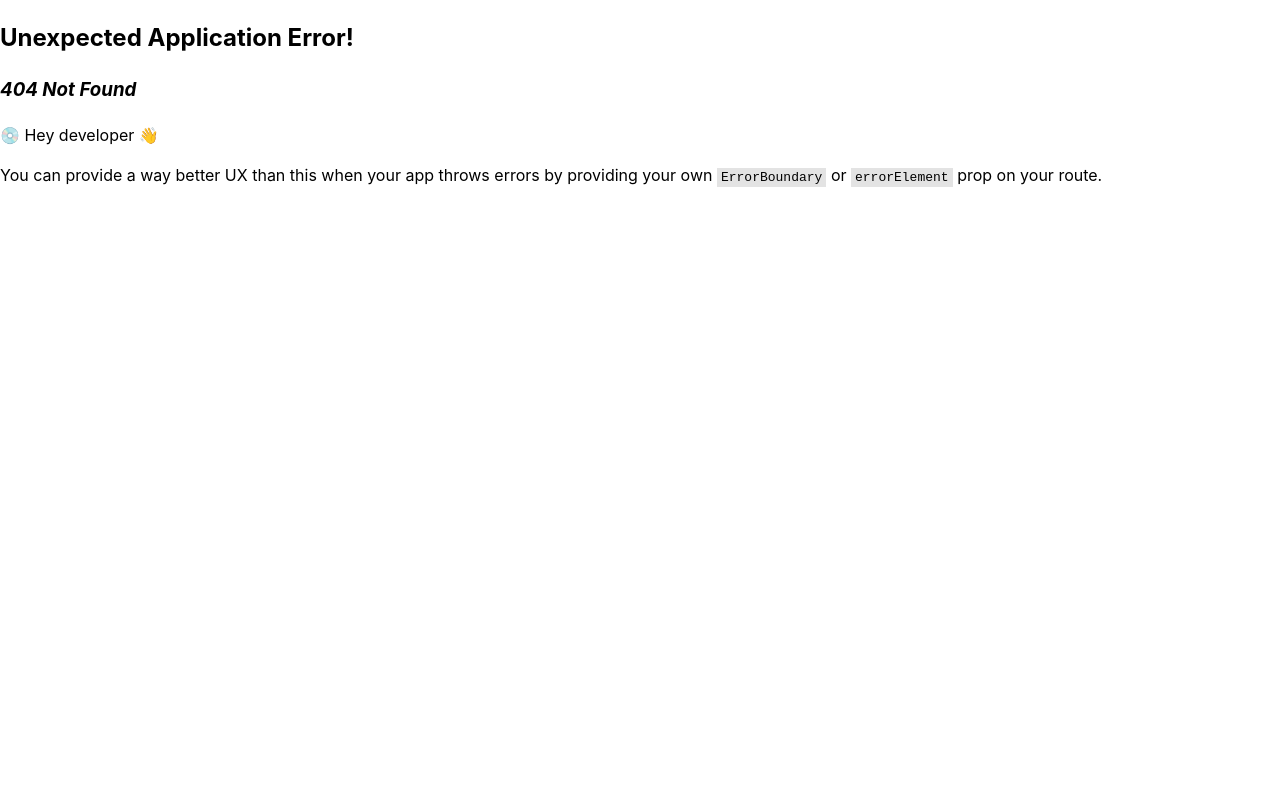
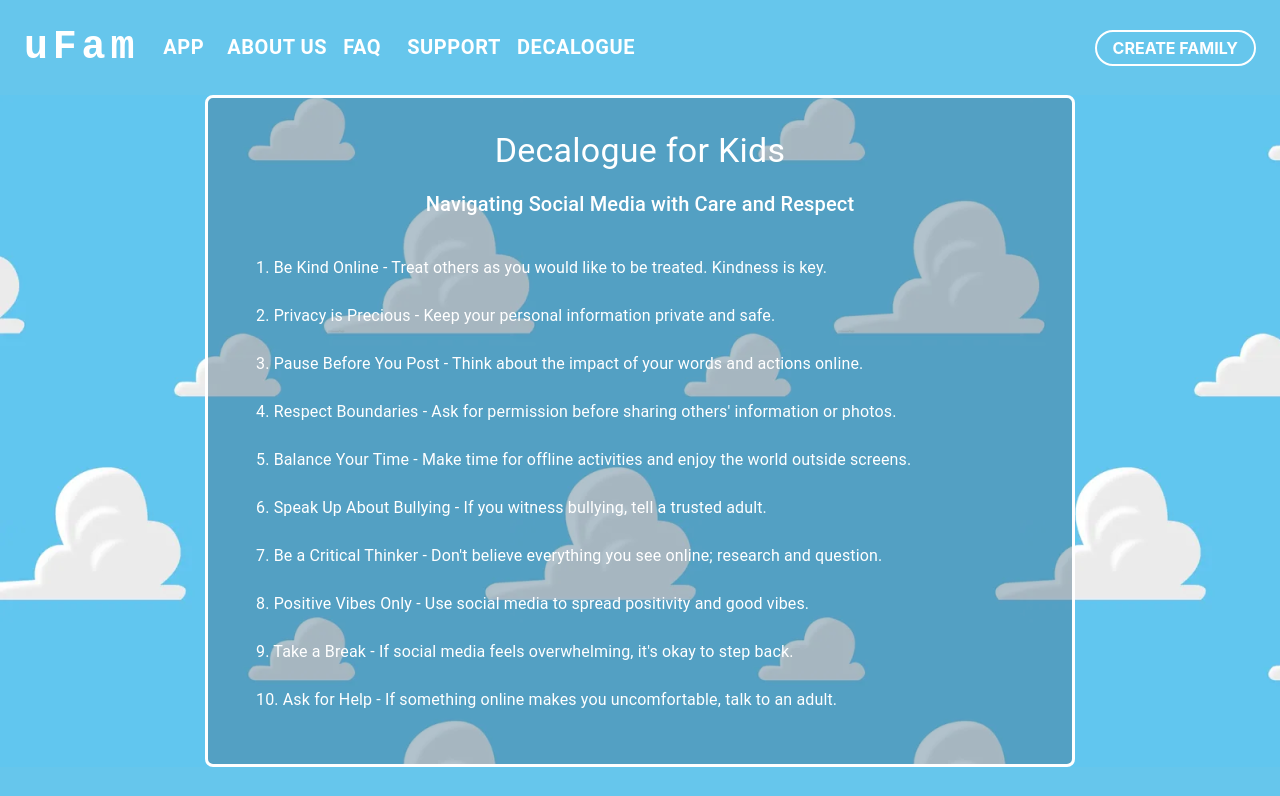
Before and after one commit to Famblablap/uFam_front, a React (Vite) app: page /decalogue in a window 1280 px wide. Before the commit this address had no page. Shown: the top 796 px of the page. Built offline with nearby package versions, Linux system fonts and the light colour scheme.

Commit message:
decalogue done

```diff
--- a/src/Components/Header/Header.jsx
+++ b/src/Components/Header/Header.jsx
@@ -17,6 +17,7 @@ const pages = [
   { title: "ABOUT US", path: "/aboutus" },
   { title: "FAQ", path: "/faq" },
   { title: "SUPPORT", path: "/support" },
+  { title: "DECALOGUE", path: "/decalogue" },
 ];
 
 function Header() {
--- /dev/null
+++ b/src/Pages/LandingPage/Decalogue.jsx
@@ -0,0 +1,59 @@
+import { Box, Typography, List, ListItem, ListItemText } from "@mui/material";
+
+function Decalogue() {
+  return (
+    <Box
+      sx={{
+        padding: "2rem",
+        maxWidth: "800px",
+        margin: "0 auto",
+        textAlign: "center",
+        bgcolor: "rgba(64, 103, 129, 0.40)",
+        color: "white",
+        borderRadius: 2,
+        border: "3px solid white",
+      }}
+    >
+      <Typography variant="h4" component="h1" gutterBottom>
+        Decalogue for Kids
+      </Typography>
+      <Typography variant="h6" sx={{ mt: 2, mb: 2 }}>
+        Navigating Social Media with Care and Respect
+      </Typography>
+      <List>
+        <ListItem>
+          <ListItemText primary="1. Be Kind Online - Treat others as you would like to be treated. Kindness is key." />
+        </ListItem>
+        <ListItem>
+          <ListItemText primary="2. Privacy is Precious - Keep your personal information private and safe." />
+        </ListItem>
+        <ListItem>
+          <ListItemText primary="3. Pause Before You Post - Think about the impact of your words and actions online." />
+        </ListItem>
+        <ListItem>
+          <ListItemText primary="4. Respect Boundaries - Ask for permission before sharing others' information or photos." />
+        </ListItem>
+        <ListItem>
+          <ListItemText primary="5. Balance Your Time - Make time for offline activities and enjoy the world outside screens." />
+        </ListItem>
+        <ListItem>
+          <ListItemText primary="6. Speak Up About Bullying - If you witness bullying, tell a trusted adult." />
+        </ListItem>
+        <ListItem>
+          <ListItemText primary="7. Be a Critical Thinker - Don't believe everything you see online; research and question." />
+        </ListItem>
+        <ListItem>
+          <ListItemText primary="8. Positive Vibes Only - Use social media to spread positivity and good vibes." />
+        </ListItem>
+        <ListItem>
+          <ListItemText primary="9. Take a Break - If social media feels overwhelming, it's okay to step back." />
+        </ListItem>
+        <ListItem>
+          <ListItemText primary="10. Ask for Help - If something online makes you uncomfortable, talk to an adult." />
+        </ListItem>
+      </List>
+    </Box>
+  )
+}
+
+export default Decalogue;
--- a/src/Pages/LandingPage/Home.jsx
+++ b/src/Pages/LandingPage/Home.jsx
@@ -17,18 +17,18 @@ function Home() {
   const cards = [
     {
       id: 1,
-      heading: "Create Family",
-      text: "Sign up in our app, choose 'Create Family Account,' invite members, and enjoy a private shared space.",
+      heading: "Protect",
+      text: "Discover essential strategies to safeguard your family’s personal information on the internet, ensuring privacy and security in the digital realm.",
     },
     {
       id: 2,
-      heading: "How to post",
-      text: "Tap '+', select 'Upload' and share. It's quick, private, and secure.",
+      heading: "Balance",
+      text: "Explore effective ways to balance screen time with quality family moments, ensuring a healthy digital lifestyle for you and your loved ones.",
     },
     {
       id: 3,
-      heading: "Decalogue",
-      text: "Check our 'Decalogue' for family-friendly social media use.",
+      heading: "Footprints",
+      text: "An insightful piece on educating children about the concept of digital footprints, emphasizing the long-term impact of their online activities.",
     },
   ];
 
@@ -80,10 +80,16 @@ function Home() {
                 textAlign: "left",
               }}
             >
-              <h2>Welcome to uFam!</h2>
+              <h2>Welcome to uFam! 🏡✨</h2>
               <p>
-                Create lovely moments with your family <br></br>and help your
-                little ones to properly use social media.
+                Join us in creating treasured moments and <br></br>nurturing
+                digital wellness for every family member.
+                <br />
+                <br>
+                </br>With uFam,
+                you can celebrate life's milestones, <br />big and small, on
+                a platform that values privacy,<br /> togetherness, and positive
+                online experiences.
               </p>
               <IconButton
                 component={NavLink}
@@ -165,12 +171,19 @@ function Home() {
               zIndex: 2,
             }}
           >
-            <Typography variant="h5" component="h3" gutterBottom fontWeight={"bold"}>
+            <Typography
+              variant="h5"
+              component="h3"
+              gutterBottom
+              fontWeight={"bold"}
+            >
               This is uFam!
             </Typography>
             <Typography variant="body1">
-              Create lovely moments with your family and help your little ones
-              to properly use social media.
+              Empower your little ones with the tools to flourish in the online
+              world, embracing technology with wisdom and joy 🌐👨‍👩‍👧‍👦 <br /> <br />Start your
+              family's adventure today and craft a legacy of happy and healthy
+              digital memories. 💌🚀
             </Typography>
           </Box>
         </Box>
--- a/src/Routes/index.jsx
+++ b/src/Routes/index.jsx
@@ -15,7 +15,7 @@ import Invitation from "../Pages/App/Invitation";
 import Messages from "../Pages/App/Messages";
 // import MessagesId from "../Pages/App/MessagesId";
 import Notifications from "../Pages/App/Notifications";
-import Decalogue from "../Pages/App/Decalogue";
+import Decalogue from "../Pages/LandingPage/Decalogue";
 import Settings from "../Pages/App/Settings";
 import Create from "../Pages/App/Create";
 import Support from "../Pages/LandingPage/Support";
@@ -56,6 +56,10 @@ const router = createBrowserRouter([
       {
         path: "/contact",
         element: <Contact />,
+      },
+      {
+        path: "/decalogue",
+        element: <Decalogue/>,
       },
     ],
   },
```
